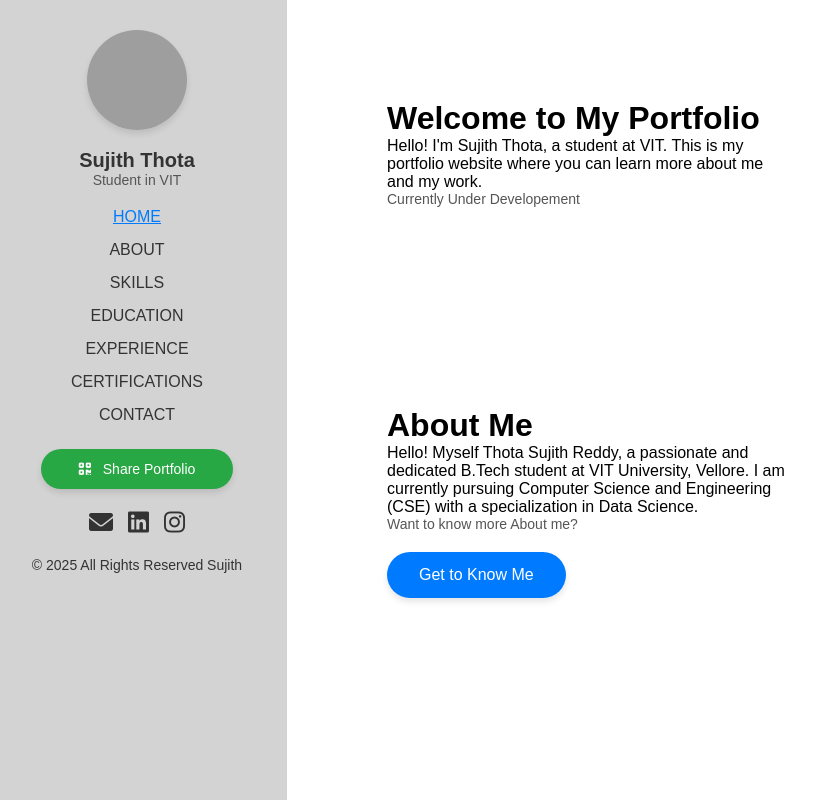
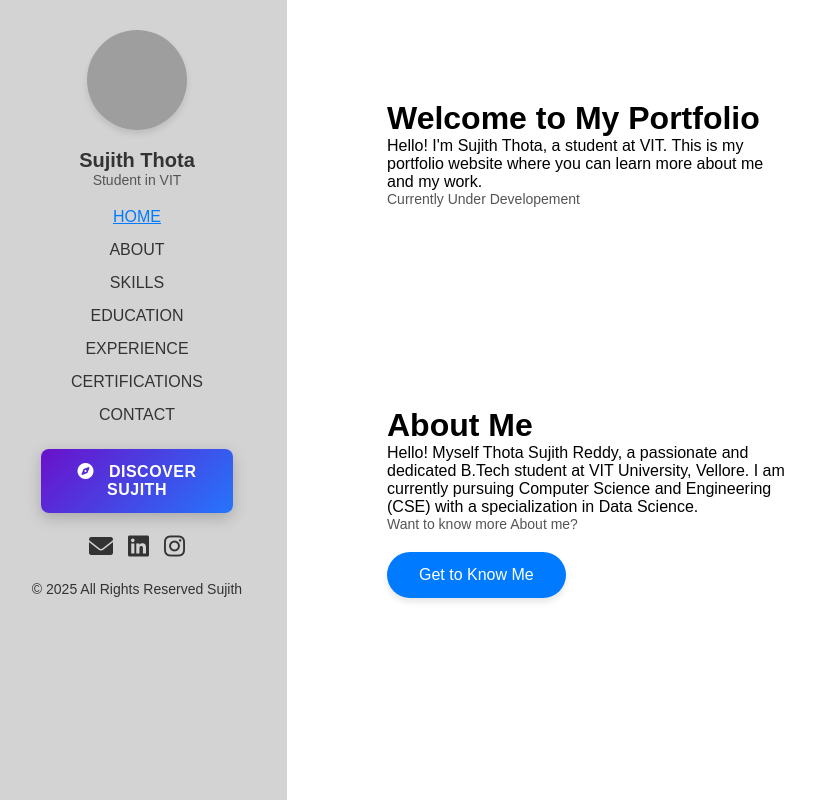
Before and after one commit to sujith1546/portfolio, a plain HTML site: page portfolio/index.html in a window 1280 px wide. Shown: the whole page, without its empty margins (13-828 px from the left). Drawn offline with Linux system fonts and the light colour scheme; grey boxes are pictures that could not be loaded.

Commit message:
Update index.html

```diff
--- a/portfolio/index.html
+++ b/portfolio/index.html
@@ -158,27 +158,54 @@
     .certification-card a:hover {
       text-decoration: underline;
     }
-    .qr-scanner-btn {
+    /* Updated Discover Button Styles */
+    .discover-btn {
       display: block;
       width: 80%;
       margin: 25px auto 15px;
-      padding: 12px 20px;
-      background: #28a745;
+      padding: 14px 25px;
+      background: linear-gradient(135deg, #6a11cb 0%, #2575fc 100%);
       color: white;
       border: none;
-      border-radius: 25px;
+      border-radius: 8px;
       cursor: pointer;
       transition: all 0.3s ease;
-      box-shadow: 0 4px 6px rgba(0, 0, 0, 0.1);
-      font-size: 14px;
+      box-shadow: 0 5px 15px rgba(0, 0, 0, 0.2);
+      font-size: 16px;
+      font-weight: 600;
+      letter-spacing: 0.5px;
+      text-transform: uppercase;
+      position: relative;
+      overflow: hidden;
     }
-    .qr-scanner-btn i {
-      margin-right: 8px;
+    .discover-btn i {
+      margin-right: 10px;
+      transition: transform 0.3s ease;
     }
-    .qr-scanner-btn:hover {
-      background: #218838;
-      transform: translateY(-2px);
-      box-shadow: 0 6px 12px rgba(0, 0, 0, 0.15);
+    .discover-btn:hover {
+      background: linear-gradient(135deg, #2575fc 0%, #6a11cb 100%);
+      transform: translateY(-3px);
+      box-shadow: 0 8px 20px rgba(0, 0, 0, 0.3);
+    }
+    .discover-btn:hover i {
+      transform: translateX(5px);
+    }
+    .discover-btn:active {
+      transform: translateY(0);
+      box-shadow: 0 4px 10px rgba(0, 0, 0, 0.2);
+    }
+    .discover-btn::after {
+      content: '';
+      position: absolute;
+      top: 0;
+      left: -100%;
+      width: 100%;
+      height: 100%;
+      background: linear-gradient(90deg, transparent, rgba(255, 255, 255, 0.2), transparent);
+      transition: 0.5s;
+    }
+    .discover-btn:hover::after {
+      left: 100%;
     }
     .qr-modal {
       display: none;
@@ -293,11 +320,11 @@
       .social-icons a {
         font-size: 20px;
       }
-      .qr-scanner-btn {
+      .discover-btn {
         width: 90%;
-        padding: 10px 15px;
-        font-size: 12px;
-        margin: 15px auto;
+        padding: 12px 20px;
+        font-size: 14px;
+        margin: 20px auto;
       }
       .qr-modal-content {
         width: 90%;
@@ -331,9 +358,9 @@
       <li><a href="#" data-page="contact">CONTACT</a></li>
     </ul>
 
-    <!-- QR Scanner Button -->
-    <button class="qr-scanner-btn" onclick="showQRModal()">
-      <i class="fas fa-qrcode"></i> Share Portfolio
+    <!-- Discover Button -->
+    <button class="discover-btn" onclick="window.location.href='discover.html'">
+      <i class="fas fa-compass"></i> Discover Sujith
     </button>
 
     <!-- Social Icons -->
```
